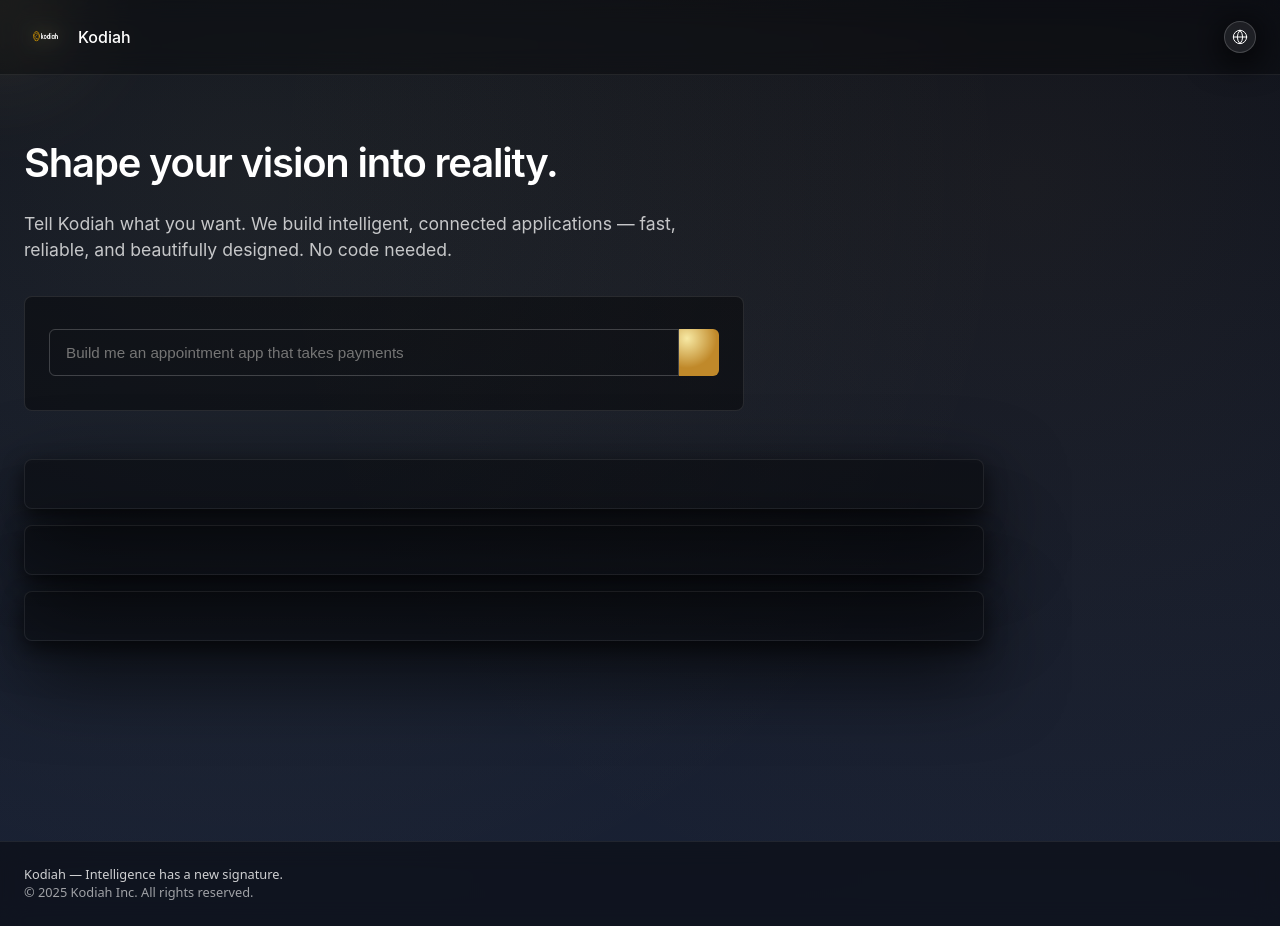
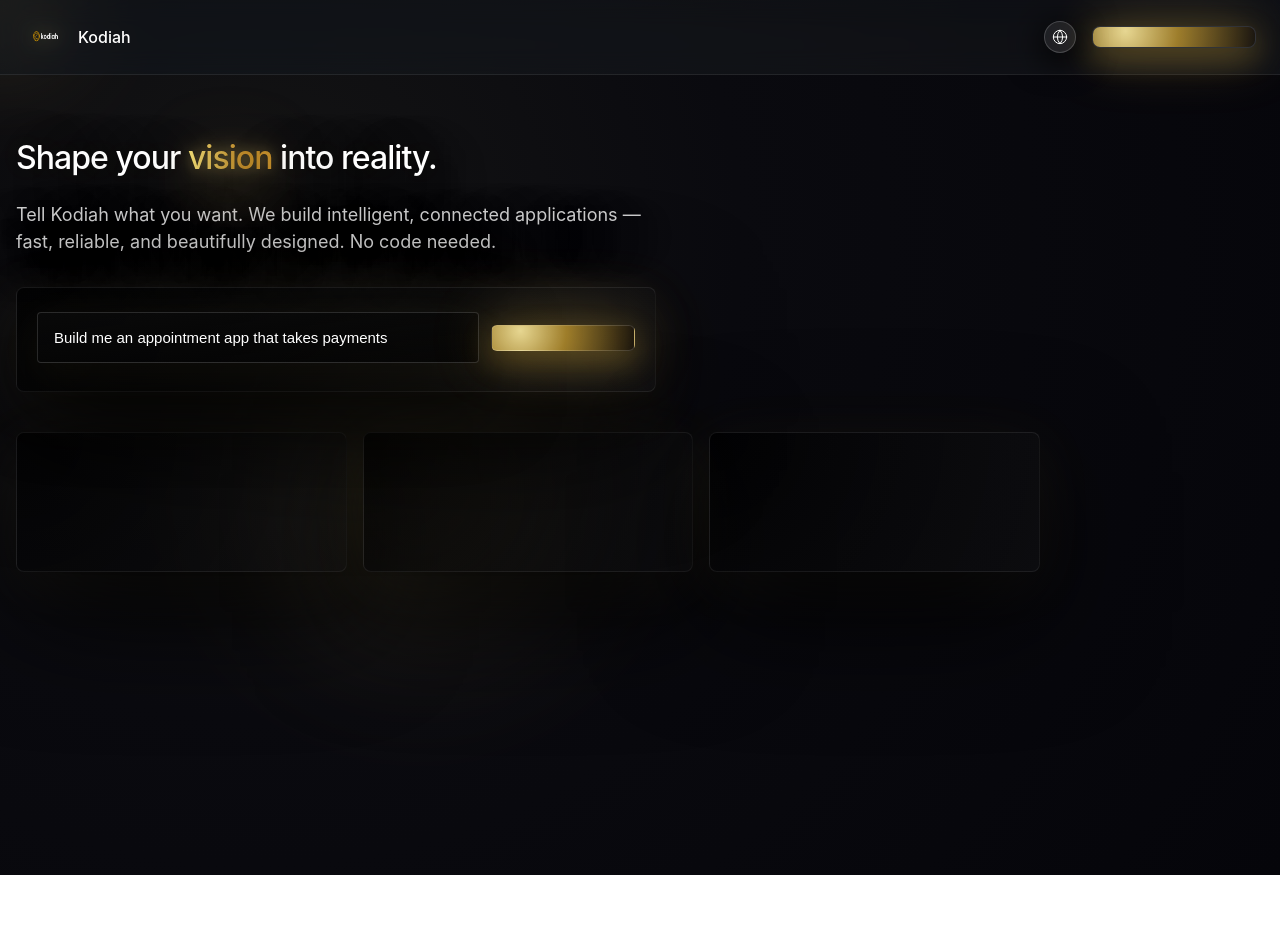
Before and after one commit to Ayrtonsena07/kodiah, a Next.js app: page / in a window 1280 px wide. After the commit the page ends 875 px from the top, so only its background shows below. Built offline with nearby package versions, Linux system fonts and the light colour scheme.

Commit message:
Update ClientRoot.tsx

```diff
--- a/app/ClientRoot.tsx
+++ b/app/ClientRoot.tsx
@@ -1,14 +1,78 @@
 "use client";
 
 import Image from "next/image";
-import { useLanguage, LanguageProvider } from "./LanguageContext";
+import { LanguageProvider, useLanguage } from "./LanguageContext";
 import LanguageSelector from "./LanguageSelector";
 import MouseGlow from "./MouseGlow";
 
-// ===============================
-// HEADER
-// ===============================
+// traduções de texto da interface
+const translations = {
+  en: {
+    heroHeadline: "Shape your vision into reality.",
+    heroSub:
+      "Tell Kodiah what you want. We build intelligent, connected applications — fast, reliable, and beautifully designed. No code needed.",
+    promptLabel: "Tell Kodiah what to build:",
+    promptPlaceholder:
+      "Build me an appointment app that takes payments",
+    betaNote: "Private beta — limited seats.",
+    generate: "Generate",
+    card1Title: "Built with AI",
+    card1Text:
+      "You describe the product. Kodiah drafts it in minutes.",
+    card2Title: "Refined by humans",
+    card2Text:
+      "Our team polishes flows, UI and data model for real business use.",
+    card3Title: "Ready to sell",
+    card3Text:
+      "Hosting, login, dashboard, payments. You don’t just “test” — you launch.",
+    ctaButton: "Start Building",
+  },
+  pt: {
+    heroHeadline: "Dê forma à sua visão na realidade.",
+    heroSub:
+      "Diga para a Kodiah o que você quer. Nós construímos aplicações inteligentes e conectadas — rápidas, confiáveis e lindamente desenhadas. Sem código.",
+    promptLabel: "Diga à Kodiah o que construir:",
+    promptPlaceholder:
+      "Crie para mim um app de agendamentos que aceita pagamento",
+    betaNote: "Beta privado — vagas limitadas.",
+    generate: "Gerar",
+    card1Title: "Construído com IA",
+    card1Text:
+      "Você descreve o produto. A Kodiah rascunha em minutos.",
+    card2Title: "Refinado por humanos",
+    card2Text:
+      "Nosso time ajusta fluxos, UI e modelo de dados para uso real de negócio.",
+    card3Title: "Pronto para vender",
+    card3Text:
+      "Hosting, login, dashboard, pagamentos. Você não só “testa” — você lança.",
+    ctaButton: "Começar agora",
+  },
+  es: {
+    heroHeadline: "Convierte tu visión en realidad.",
+    heroSub:
+      "Dile a Kodiah lo que quieres. Construimos aplicaciones inteligentes y conectadas — rápidas, confiables y con diseño hermoso. Sin código.",
+    promptLabel: "Dile a Kodiah qué construir:",
+    promptPlaceholder:
+      "Crea una app de reservas que acepte pagos",
+    betaNote: "Beta privado — cupos limitados.",
+    generate: "Generar",
+    card1Title: "Hecho con IA",
+    card1Text:
+      "Describes el producto. Kodiah lo redacta en minutos.",
+    card2Title: "Refinada por humanos",
+    card2Text:
+      "Nuestro equipo pule flujos, UI y modelo de datos listo para negocio real.",
+    card3Title: "Lista para vender",
+    card3Text:
+      "Hosting, login, panel, pagos. No es “probar” — es lanzar.",
+    ctaButton: "Empezar",
+  },
+};
+
+// HEADER com logo + botão + seletor de idioma
 function Header() {
+  const { t } = useLanguage();
+
   return (
     <header
       style={{
@@ -31,15 +95,21 @@
           color: "white",
         }}
       >
-        {/* logo + nome */}
-        <div style={{ display: "flex", alignItems: "center", gap: "12px" }}>
+        {/* bloco ESQUERDA: logo + nome */}
+        <div
+          style={{
+            display: "flex",
+            alignItems: "center",
+            gap: "12px",
+          }}
+        >
           <Image
             src="/kodiah-logo.png"
             alt="Kodiah Logo"
             width={42}
             height={42}
             style={{
-              borderRadius: "8px",
+              borderRadius: "10px",
               filter:
                 "drop-shadow(0 0 10px rgba(246,226,122,0.45)) drop-shadow(0 0 25px rgba(199,146,47,0.25))",
             }}
@@ -50,228 +120,377 @@
               fontWeight: 500,
               color: "white",
               fontFamily:
-                '-apple-system, BlinkMacSystemFont, Inter, Roboto, "SF Pro Display", system-ui, sans-serif',
+                "-apple-system, BlinkMacSystemFont, 'Inter', Roboto, 'SF Pro Display', system-ui, sans-serif",
             }}
           >
             Kodiah
           </span>
         </div>
 
+        {/* bloco DIREITA: seletor idioma + botão CTA */}
+        <div
+          style={{
+            display: "flex",
+            alignItems: "center",
+            gap: "16px",
+          }}
+        >
           {/* seletor de idioma */}
           <LanguageSelector />
+
+          {/* botão call-to-action */}
+          <button
+            style={{
+              all: "unset",
+              cursor: "pointer",
+              background:
+                "radial-gradient(circle at 20% 20%, rgba(255,237,160,0.9) 0%, rgba(255,200,60,0.6) 40%, rgba(80,50,0,0.2) 100%)",
+              boxShadow:
+                "0 10px 30px rgba(255,200,60,0.25), 0 0 60px rgba(255,210,90,0.4)",
+              color: "#1a1a1a",
+              fontSize: "14px",
+              fontWeight: 500,
+              borderRadius: "8px",
+              padding: "10px 16px",
+              lineHeight: 1.2,
+              border: "1px solid rgba(255,255,255,0.15)",
+              minWidth: "130px",
+              textAlign: "center",
+              transition: "all 0.15s ease",
+              backgroundClip: "padding-box",
+            }}
+          >
+            {t.ctaButton /* <- aqui usamos a chave que EXISTE */}
+          </button>
+        </div>
       </div>
     </header>
   );
 }
 
-// ===============================
-// HERO SECTION
-// ===============================
-function Hero() {
+// BLOCO HERO principal (headline gigante, input, cards etc)
+function HeroSection() {
   const { t } = useLanguage();
 
   return (
     <section
       style={{
+        position: "relative",
+        overflow: "hidden",
+        background:
+          "radial-gradient(circle at 20% 20%, rgba(20,20,20,1) 0%, rgba(10,10,15,1) 40%, rgba(5,5,10,1) 100%)",
+        minHeight: "100vh",
+        color: "white",
+        padding: "64px 16px 120px 16px",
+        fontFamily:
+          "-apple-system, BlinkMacSystemFont, 'Inter', Roboto, 'SF Pro Display', system-ui, sans-serif",
+      }}
+    >
+      {/* brilho de fundo dourado atrás do card principal */}
+      <div
+        style={{
+          position: "absolute",
+          top: "180px",
+          left: "180px",
+          width: "480px",
+          height: "480px",
+          borderRadius: "50%",
+          background:
+            "radial-gradient(circle at 50% 50%, rgba(255,220,120,0.18) 0%, rgba(0,0,0,0) 70%)",
+          filter: "blur(60px)",
+          opacity: 0.7,
+          pointerEvents: "none",
+        }}
+      />
+
+      <div
+        style={{
           maxWidth: "1280px",
           margin: "0 auto",
-        padding: "64px 24px 120px",
-        color: "white",
-        fontFamily:
-          '-apple-system, BlinkMacSystemFont, Inter, Roboto, "SF Pro Display", system-ui, sans-serif',
           position: "relative",
           zIndex: 1,
         }}
       >
+        {/* headline + sub */}
+        <div
+          style={{
+            maxWidth: "640px",
+          }}
+        >
           <h1
             style={{
-          fontSize: "clamp(2rem, 1.1rem + 2vw, 2.5rem)",
-          fontWeight: 600,
+              fontSize: "clamp(2rem,2vw,2.5rem)",
               lineHeight: 1.2,
+              fontWeight: 500,
               color: "white",
-          maxWidth: "720px",
-          margin: "0 0 24px 0",
+              textShadow:
+                "0 20px 60px rgba(0,0,0,0.9), 0 0 30px rgba(255,220,120,0.08)",
             }}
           >
-        {t.heroHeadline}
+            {t.heroHeadline.split(" ").map((word, i) => {
+              // vamos destacar palavras como "vision", "visão", etc:
+              const highlightIndex = 2; // só p/ dar um brilho em uma palavra
+              const isHighlight = i === highlightIndex;
+              return (
+                <span
+                  key={i}
+                  style={
+                    isHighlight
+                      ? {
+                          background:
+                            "linear-gradient(90deg, #f6e27a 0%, #c7922f 60%)",
+                          WebkitBackgroundClip: "text",
+                          color: "transparent",
+                          filter:
+                            "drop-shadow(0 0 8px rgba(255,220,120,0.5)) drop-shadow(0 0 32px rgba(199,146,47,0.2))",
+                        }
+                      : {}
+                  }
+                >
+                  {word + " "}
+                </span>
+              );
+            })}
           </h1>
 
           <p
             style={{
-          maxWidth: "720px",
-          fontSize: "1.1rem",
+              marginTop: "24px",
+              fontSize: "18px",
               lineHeight: 1.5,
               fontWeight: 400,
-          color: "rgba(255,255,255,0.75)",
-          margin: "0 0 32px 0",
+              color: "rgba(255,255,255,0.8)",
+              maxWidth: "640px",
+              textShadow: "0 20px 60px rgba(0,0,0,0.8)",
             }}
           >
             {t.heroSub}
           </p>
+        </div>
 
-      {/* prompt */}
+        {/* bloco INPUT + botão Generate */}
         <div
           style={{
-          background: "rgba(0,0,0,0.4)",
-          border: "1px solid rgba(255,255,255,0.1)",
+            maxWidth: "640px",
+            background:
+              "radial-gradient(circle at 0% 0%, rgba(0,0,0,0.7) 0%, rgba(20,20,20,0.4) 100%)",
+            boxShadow:
+              "0 40px 120px rgba(0,0,0,0.9), 0 10px 60px rgba(255,220,120,0.08)",
+            border: "1px solid rgba(255,255,255,0.08)",
             borderRadius: "8px",
-          padding: "24px",
-          maxWidth: "720px",
-          marginBottom: "48px",
+            padding: "16px 20px",
+            marginTop: "32px",
+            position: "relative",
+            color: "white",
           }}
         >
           <label
             style={{
+              fontSize: "14px",
+              fontWeight: 400,
+              color: "rgba(255,255,255,0.8)",
               display: "block",
-            fontSize: "0.9rem",
-            fontWeight: 500,
-            color: "rgba(255,255,255,0.8)",
               marginBottom: "8px",
             }}
           >
             {t.promptLabel}
           </label>
 
-        <div style={{ display: "flex", alignItems: "stretch" }}>
+          <div
+            style={{
+              display: "flex",
+              gap: "12px",
+              alignItems: "center",
+            }}
+          >
             <input
+              defaultValue={t.promptPlaceholder}
               style={{
                 flex: 1,
-              background: "transparent",
-              color: "white",
-              border: "1px solid rgba(255,255,255,0.2)",
-              borderRadius: "6px 0 0 6px",
+                background:
+                  "linear-gradient(to bottom right, rgba(10,10,10,0.9) 0%, rgba(0,0,0,0.6) 100%)",
+                color: "#fff",
+                borderRadius: "4px",
+                border: "1px solid rgba(255,255,255,0.15)",
+                fontSize: "15px",
+                lineHeight: 1.4,
                 padding: "14px 16px",
-              fontSize: "0.95rem",
-              outline: "none",
+                boxShadow:
+                  "0 30px 80px rgba(0,0,0,0.9), 0 10px 40px rgba(255,220,120,0.07)",
               }}
-            placeholder={t.promptPlaceholder}
             />
+
             <button
               style={{
+                all: "unset",
+                cursor: "pointer",
                 background:
-                "radial-gradient(circle at 20% 20%, #f7e9a4 0%, #c0892a 60%)",
-              border: "none",
-              color: "#000",
-              fontWeight: 600,
-              fontSize: "0.95rem",
-              padding: "0 20px",
-              borderRadius: "0 6px 6px 0",
-              cursor: "pointer",
+                  "radial-gradient(circle at 20% 20%, rgba(255,237,160,0.9) 0%, rgba(255,200,60,0.6) 40%, rgba(80,50,0,0.2) 100%)",
+                boxShadow:
+                  "0 10px 30px rgba(255,200,60,0.25), 0 0 60px rgba(255,210,90,0.4)",
+                color: "#1a1a1a",
+                fontSize: "14px",
+                fontWeight: 500,
+                borderRadius: "6px",
+                padding: "12px 16px",
+                lineHeight: 1.2,
+                border: "1px solid rgba(255,255,255,0.15)",
+                minWidth: "110px",
+                textAlign: "center",
               }}
             >
-            {t.generateBtn}
+              {t.generate}
             </button>
           </div>
 
           <div
             style={{
-            fontSize: "0.8rem",
+              marginTop: "12px",
+              fontSize: "13px",
+              lineHeight: 1.4,
               color: "rgba(255,255,255,0.6)",
-            marginTop: "10px",
+              textShadow: "0 20px 60px rgba(0,0,0,0.9)",
             }}
           >
-          {t.disclaimer}
+            {t.betaNote}
           </div>
         </div>
 
-      {/* cards */}
+        {/* 3 cartões de valor */}
         <div
           style={{
+            marginTop: "40px",
             display: "grid",
-          gridTemplateColumns: "1fr",
+            gridTemplateColumns: "repeat(auto-fit,minmax(260px,1fr))",
             gap: "16px",
-          maxWidth: "960px",
+            maxWidth: "1024px",
           }}
         >
-        <Card title={t.card1Title} body={t.card1Body} />
-        <Card title={t.card2Title} body={t.card2Body} />
-        <Card title={t.card3Title} body={t.card3Body} />
+          {/* Card 1 */}
+          <div
+            style={{
+              border: "1px solid rgba(255,255,255,0.08)",
+              background:
+                "radial-gradient(circle at 0% 0%, rgba(0,0,0,0.7) 0%, rgba(20,20,20,0.4) 100%)",
+              boxShadow:
+                "0 40px 120px rgba(0,0,0,0.9), 0 10px 60px rgba(255,220,120,0.07)",
+              borderRadius: "8px",
+              padding: "20px",
+              minHeight: "140px",
+            }}
+          >
+            <div
+              style={{
+                fontSize: "15px",
+                fontWeight: 500,
+                color: "white",
+                marginBottom: "8px",
+              }}
+            >
+              {t.card1Title}
             </div>
+            <div
+              style={{
+                fontSize: "14px",
+                lineHeight: 1.5,
+                color: "rgba(255,255,255,0.7)",
+              }}
+            >
+              {t.card1Text}
+            </div>
+          </div>
+
+          {/* Card 2 */}
+          <div
+            style={{
+              border: "1px solid rgba(255,255,255,0.08)",
+              background:
+                "radial-gradient(circle at 0% 0%, rgba(0,0,0,0.7) 0%, rgba(20,20,20,0.4) 100%)",
+              boxShadow:
+                "0 40px 120px rgba(0,0,0,0.9), 0 10px 60px rgba(255,220,120,0.07)",
+              borderRadius: "8px",
+              padding: "20px",
+              minHeight: "140px",
+            }}
+          >
+            <div
+              style={{
+                fontSize: "15px",
+                fontWeight: 500,
+                color: "white",
+                marginBottom: "8px",
+              }}
+            >
+              {t.card2Title}
+            </div>
+            <div
+              style={{
+                fontSize: "14px",
+                lineHeight: 1.5,
+                color: "rgba(255,255,255,0.7)",
+              }}
+            >
+              {t.card2Text}
+            </div>
+          </div>
+
+          {/* Card 3 */}
+          <div
+            style={{
+              border: "1px solid rgba(255,255,255,0.08)",
+              background:
+                "radial-gradient(circle at 0% 0%, rgba(0,0,0,0.7) 0%, rgba(20,20,20,0.4) 100%)",
+              boxShadow:
+                "0 40px 120px rgba(0,0,0,0.9), 0 10px 60px rgba(255,220,120,0.07)",
+              borderRadius: "8px",
+              padding: "20px",
+              minHeight: "140px",
+            }}
+          >
+            <div
+              style={{
+                fontSize: "15px",
+                fontWeight: 500,
+                color: "white",
+                marginBottom: "8px",
+              }}
+            >
+              {t.card3Title}
+            </div>
+            <div
+              style={{
+                fontSize: "14px",
+                lineHeight: 1.5,
+                color: "rgba(255,255,255,0.7)",
+              }}
+            >
+              {t.card3Text}
+            </div>
+          </div>
+        </div>
+      </div>
+
+      {/* bolinha de luz que segue o mouse */}
+      <MouseGlow />
     </section>
   );
 }
 
-// ===============================
-// CARD COMPONENT
-// ===============================
-function Card({ title, body }: { title: string; body: string }) {
+// componente raiz que junta tudo
+function ClientRootInner() {
   return (
-    <div
-      style={{
-        backgroundColor: "rgba(0,0,0,0.4)",
-        border: "1px solid rgba(255,255,255,0.08)",
-        borderRadius: "8px",
-        padding: "20px 24px",
-        boxShadow:
-          "0 30px 80px rgba(0,0,0,0.8), 0 8px 20px rgba(0,0,0,0.6)",
-      }}
-    >
-      <div
-        style={{
-          color: "white",
-          fontSize: "1rem",
-          fontWeight: 500,
-          marginBottom: "8px",
-        }}
-      >
-        {title}
-      </div>
-      <div
-        style={{
-          fontSize: "0.9rem",
-          lineHeight: 1.5,
-          color: "rgba(255,255,255,0.7)",
-        }}
-      >
-        {body}
-      </div>
-    </div>
+    <>
+      <Header />
+      <HeroSection />
+    </>
   );
 }
 
-// ===============================
-// FOOTER
-// ===============================
-function Footer() {
-  return (
-    <footer
-      style={{
-        width: "100%",
-        borderTop: "1px solid rgba(255,255,255,0.08)",
-        background: "rgba(0,0,0,0.4)",
-        backdropFilter: "blur(12px)",
-        marginTop: "80px",
-        color: "rgba(255,255,255,0.6)",
-        fontSize: "0.8rem",
-      }}
-    >
-      <div
-        style={{
-          maxWidth: "1280px",
-          margin: "0 auto",
-          padding: "24px",
-          textAlign: "left",
-        }}
-      >
-        <div style={{ color: "rgba(255,255,255,0.8)", fontWeight: 500 }}>
-          Kodiah — Intelligence has a new signature.
-        </div>
-        <div>© {new Date().getFullYear()} Kodiah Inc. All rights reserved.</div>
-      </div>
-    </footer>
-  );
-}
-
-// ===============================
-// ROOT
-// ===============================
+// Provider de idioma envolvendo tudo
 export default function ClientRoot() {
   return (
-    <LanguageProvider>
-      <MouseGlow />
-      <Header />
-      <Hero />
-      <Footer />
+    <LanguageProvider translations={translations} defaultLang="en">
+      <ClientRootInner />
     </LanguageProvider>
   );
 }
```
Lines whose indentation alone changed are shown as unchanged.
